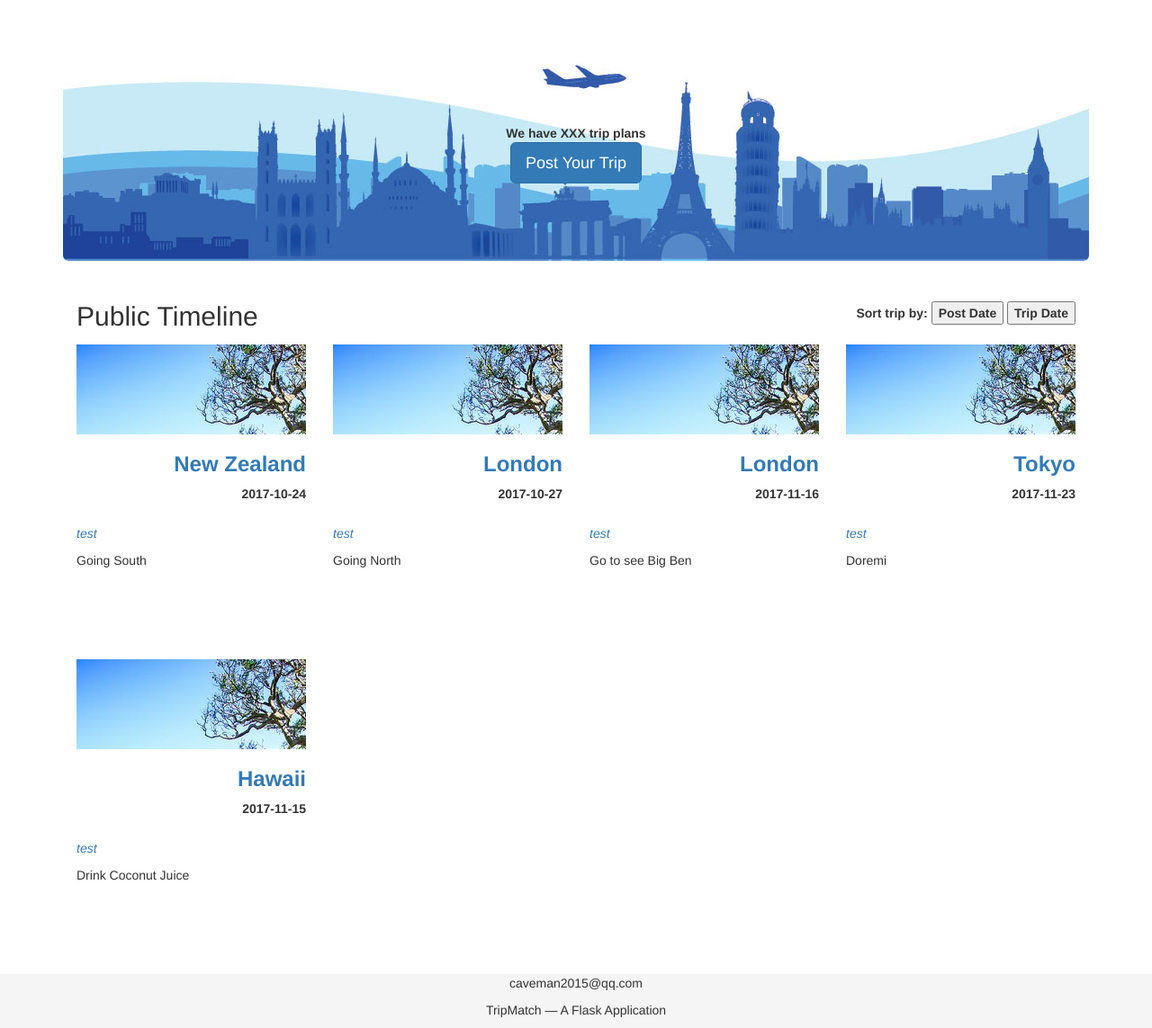
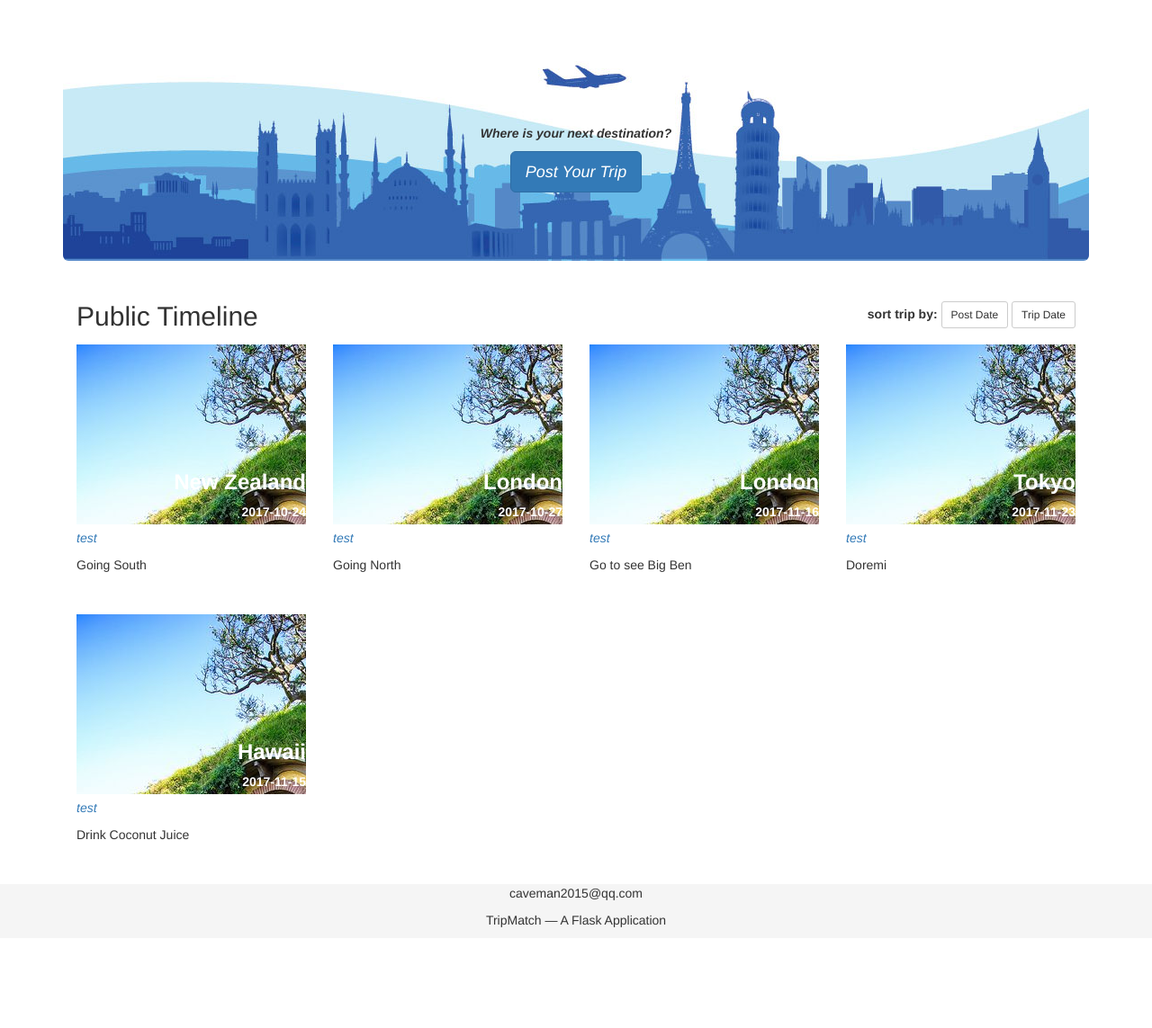
Before and after one commit to zx907/TripMatch, a Flask app: page / in a window 1280 px wide. Shown: the part 52-1195 px from the top of the page at 90% size. After the commit the page ends 1083 px from the top, so only its background shows below. Run offline with Flask 2, Linux system fonts and the light colour scheme; data comes from the database, SQL or seed files in the repository; some libraries are stand-ins or nearby versions.

Commit message:
overlay card img and text, change text color

```diff
--- a/memo.txt
+++ b/memo.txt
@@ -9,3 +9,7 @@ en...how to vertically center text and button in Jumbo part...
 hah, solved it.
 
 remove quick nav link? remove it. Wait, hide it?
+
+how to place text on graphic card? absolute position
+
+why is the text color in the div changed with css? it seems that i have add color attr to specific line
--- a/tripmatch/static/style.css
+++ b/tripmatch/static/style.css
@@ -15,18 +15,34 @@
 .jumbo-text {
     position: relative;
     top: 40%;
+    padding-bottom: 10px;
+    font-style: italic;
+    font-weight: bold;
+}
+
+.sorting {
+    padding: 15px;
 }
 
 .destionation-card {
-    height:350px;
+    height:300px;
 }
 
 .upper-card {
     height:200px;
     overflow: hidden;
+    color: white;
+}
+
+.upper-card-text {
+    position: absolute;
+    top: 120px;
+    right: 15px;
+    font-style: white；
 }
 
 .lower-card {
+    padding-top: 5px;
     height:150px;
     overflow: hidden;
 }
--- a/tripmatch/templates/timeline.html
+++ b/tripmatch/templates/timeline.html
@@ -3,17 +3,17 @@
 <!-- Jumbotron -->
 <div class="jumbotron">
     <div class="container text-center jumbo-text">
-        <div class="total"><b>We have XXX trip plans</b></div>
+        <div class="jumbo-text">Where is your next destination?</div>
         <a href="{{url_for('new_trip')}}" class="btn btn-lg btn-primary">Post Your Trip</a>
     </div>
 </div>
 
-<div style="padding:15px">
+<div class="sorting">
     <h2 style="display:inline">{{ self.title() }}</h2>
     <span class="sort-card pull-right">
-        <b>Sort trip by:
-            <button>Post Date</button>
-            <button>Trip Date</button>
+        <b>sort trip by:
+            <button class="sort-btn btn btn-default btn-sm">Post Date</button>
+            <button class="sort-btn btn btn-default btn-sm">Trip Date</button>
         </b>
     </span>
 </div>
@@ -24,12 +24,13 @@
     <div class="col-md-3">
         <div class="destionation-card">
             <div class="upper-card">
-                <div style="height:100px; overflow:hidden">
+                <div style="height:200px; overflow:hidden">
                     <img src="{{url_for('static', filename='NZ.jpg')}}" , alt='default' class="card-location-img" style="min_width:100%">
                 </div>
+                <div class="upper-card-text">
                     <h3>
                         <p style="text-align:right">
-                        <a href="{{url_for('display_trip', trip_id=trip.id)}}">
+                            <a href="{{url_for('display_trip', trip_id=trip.id)}}" style="color:white">
                                 <b>{{trip.destinations.destination}}</b>
                             </a>
                         </p>
@@ -37,6 +38,7 @@
                     <p style="text-align:right">
                         <b>{{trip.date_start}}</b>
                     </p>
+                </div>
             </div>
             <div class="lower-card">
                 <p style="text-align:left">
```
Lines whose indentation alone changed are shown as unchanged.
